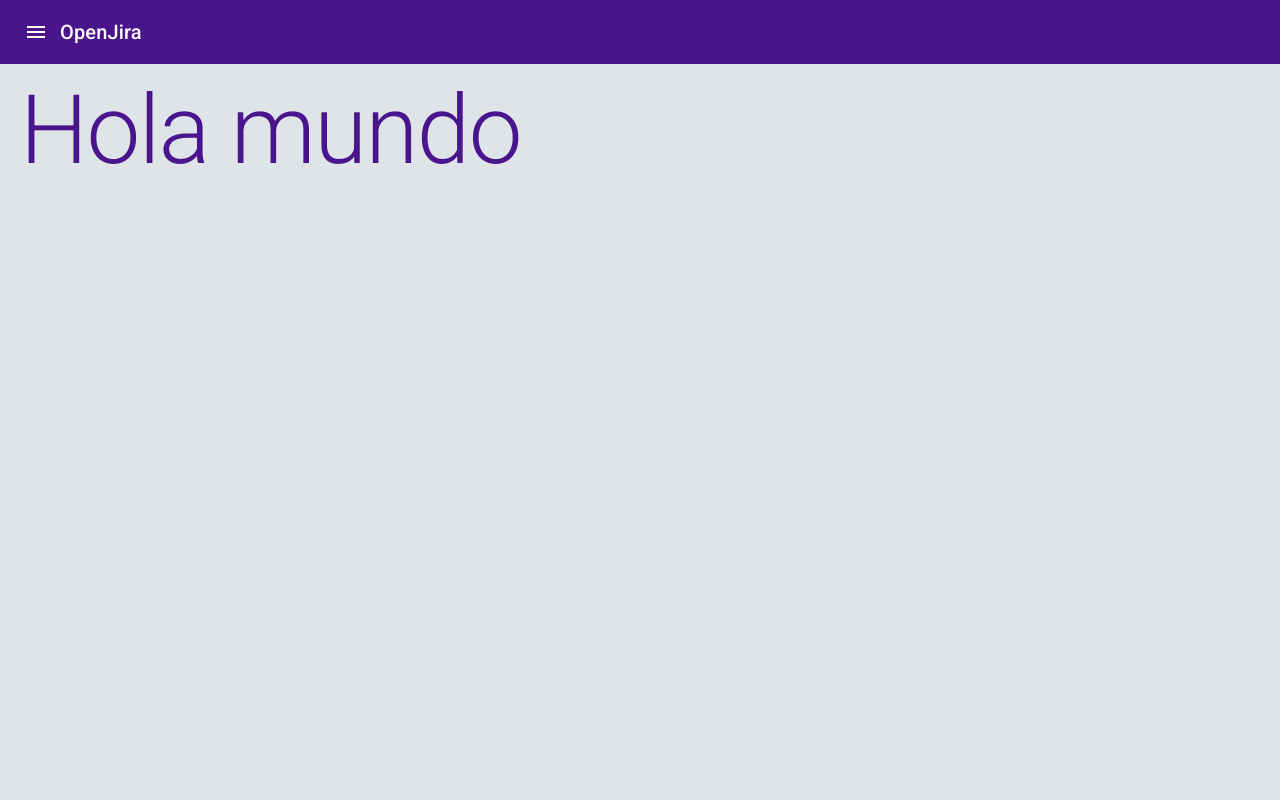
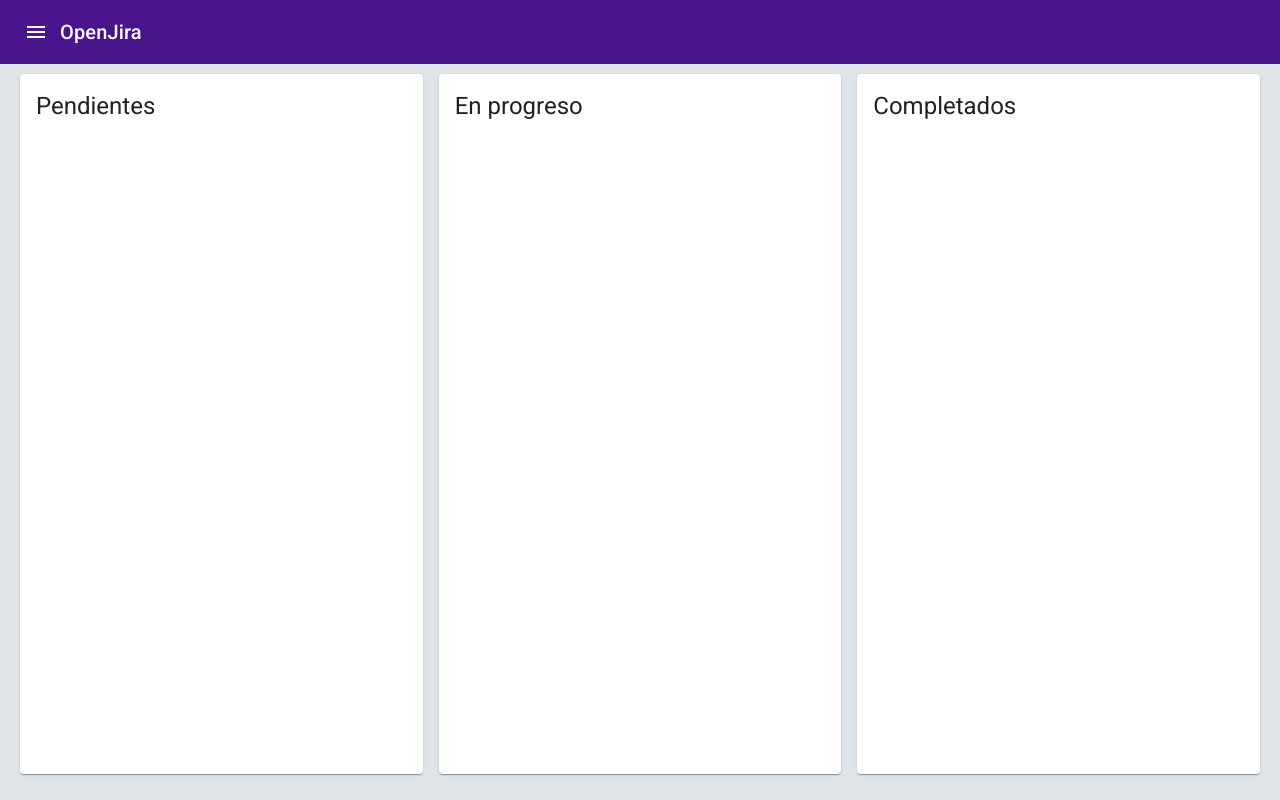
Before and after one commit to AlexanderPerezUrbina/open-jira-next, a Next.js app: page / in a window 1280 px wide. Built offline with nearby package versions, Linux system fonts and the light colour scheme.

Commit message:
[add] se agrega diseno del Home

```diff
--- a/src/pages/index.tsx
+++ b/src/pages/index.tsx
@@ -1,14 +1,29 @@
 import type { NextPage } from 'next';
-import { Typography } from '@mui/material';
-
 import { MainLayout } from '@/components/layouts';
+import { Card, CardHeader, Grid } from '@mui/material';
 
 const Home: NextPage = () => {
     return (
-        <MainLayout title="Home">
-            <Typography variant="h1" color="primary">
-                Hola mundo
-            </Typography>
+        <MainLayout title="Home | OpenJira">
+            <Grid container spacing={2}>
+                <Grid item xs={12} sm={4}>
+                    <Card sx={{ height: 'calc(100vh - 100px)' }}>
+                        <CardHeader title="Pendientes" />
+                    </Card>
+                </Grid>
+
+                <Grid item xs={12} sm={4}>
+                    <Card sx={{ height: 'calc(100vh - 100px)' }}>
+                        <CardHeader title="En progreso" />
+                    </Card>
+                </Grid>
+
+                <Grid item xs={12} sm={4}>
+                    <Card sx={{ height: 'calc(100vh - 100px)' }}>
+                        <CardHeader title="Completados" />
+                    </Card>
+                </Grid>
+            </Grid>
         </MainLayout>
     );
 };
```
